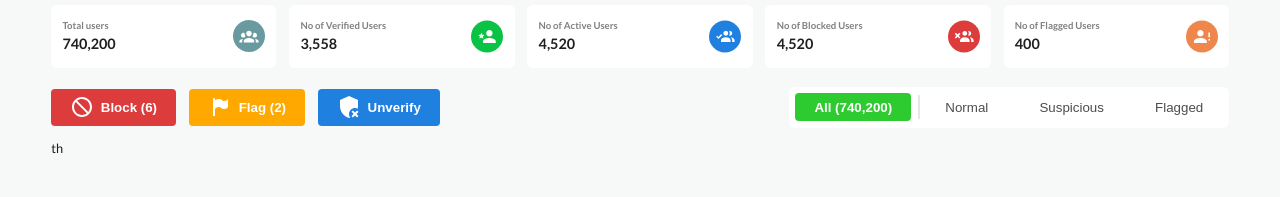
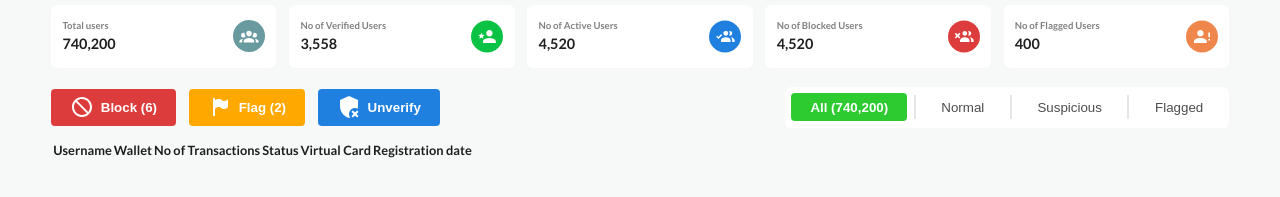
Before and after one commit to Mary-Keje/plug-admin, a website: page index.html in a window 1280 px wide. Shown: the part 183-380 px from the top of the page. Drawn offline with Linux system fonts and the light colour scheme.

Commit message:
made adjustment

```diff
--- a/index.html
+++ b/index.html
@@ -272,18 +272,34 @@
               </button>
             </div>
             <div class="btn-menus">
-              <button class="btn-menus__btn-type btn-menus__btn-type--active">All (740,200)</button>
+              <button class="btn-menus__btn-type btn-menus__btn-type--active">
+                All (740,200)
+              </button>
               <div class="btn-menus__divider"></div>
               <button class="btn-menus__btn-type">Normal</button>
-              <div></div>
+              <div class="btn-menus__divider"></div>
               <button class="btn-menus__btn-type">Suspicious</button>
-              <div></div>
+              <div class="btn-menus__divider"></div>
               <button class="btn-menus__btn-type">Flagged</button>
             </div>
           </div>
           <div>
             <table>
-              th
+              <thead>
+                <tr>
+                  <th>Username</th>
+                  <th>Wallet</th>
+                  <th>No of Transactions</th>
+                  <th>Status</th>
+                  <th>Virtual Card</th>
+                  <th>Registration date</th>
+                </tr>
+              </thead>
+              <tbody>
+                <tr>
+                  <td></td>
+                </tr>
+              </tbody>
             </table>
           </div>
         </div>
```
